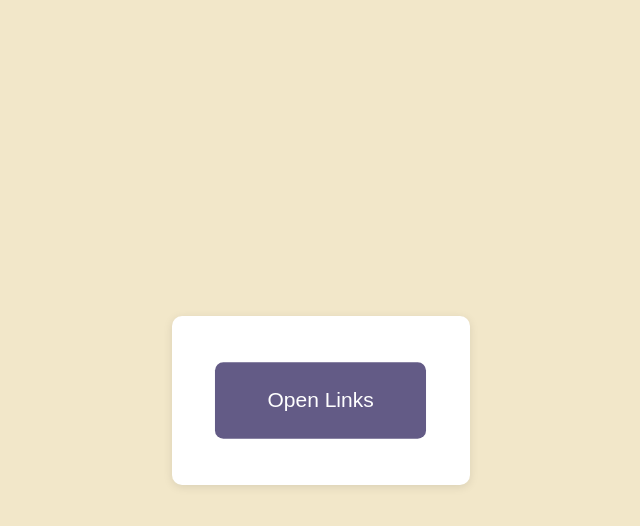
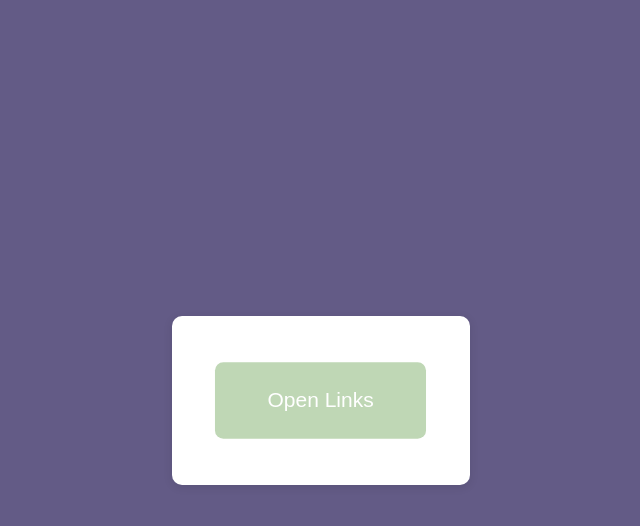
Before and after one commit to TheJTop/CT_Homepage, a plain HTML site: page index.html in a window 1280 px wide. In both pictures the pointer is over the button "Open Links". Shown: the whole page, without its empty margins (319-959 px from the left). Drawn offline with Linux system fonts and the light colour scheme.

Commit message:
Update index.html

```diff
--- a/index.html
+++ b/index.html
@@ -12,7 +12,7 @@
             justify-content: center;
             min-height: 100vh;
             margin: 0;
-            background-color: #F2E7C9;
+            background-color: #635B86;
         }
         .container {
             text-align: center;
@@ -32,7 +32,7 @@
             transition: background-color 0.3s, transform 0.2s;
         }
         button:hover {
-            background-color: #635B86;
+            background-color: #BFD7B5;
             transform: scale(1.05);
         }
         button:active {
```
